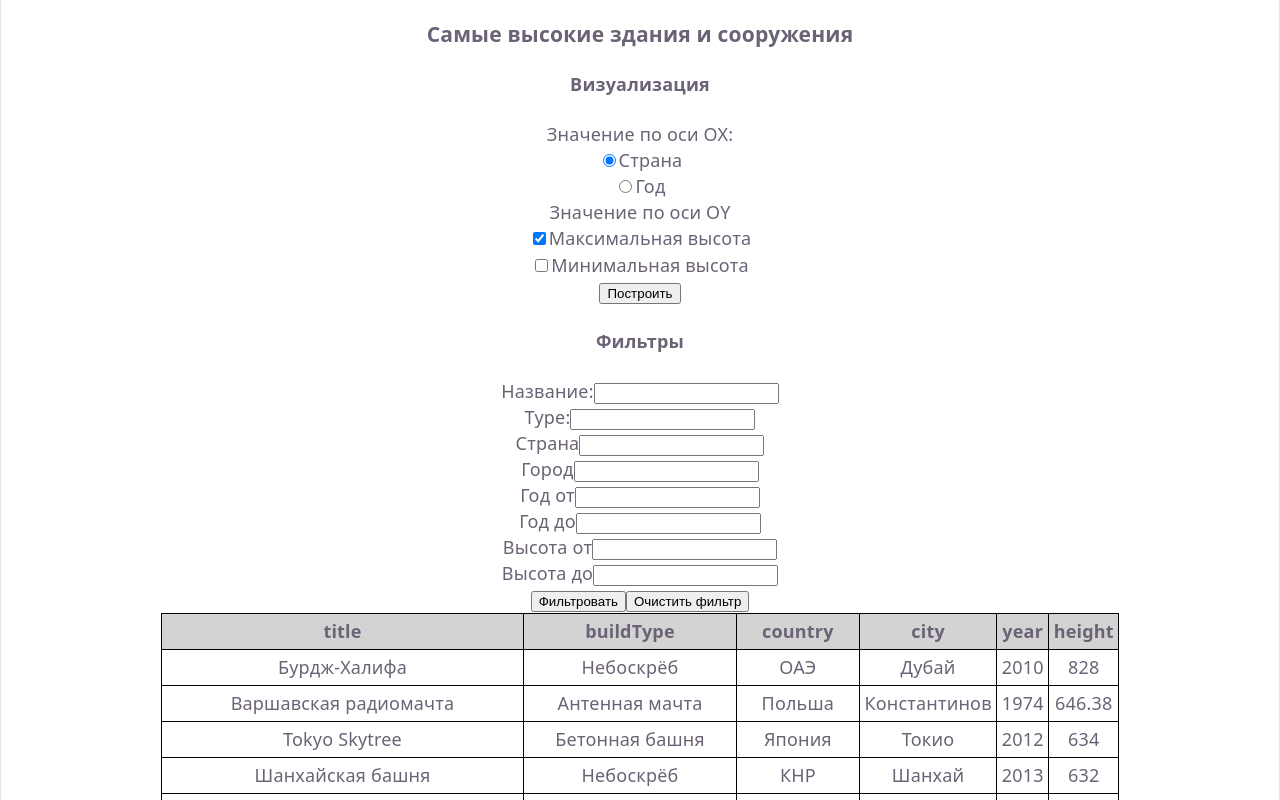
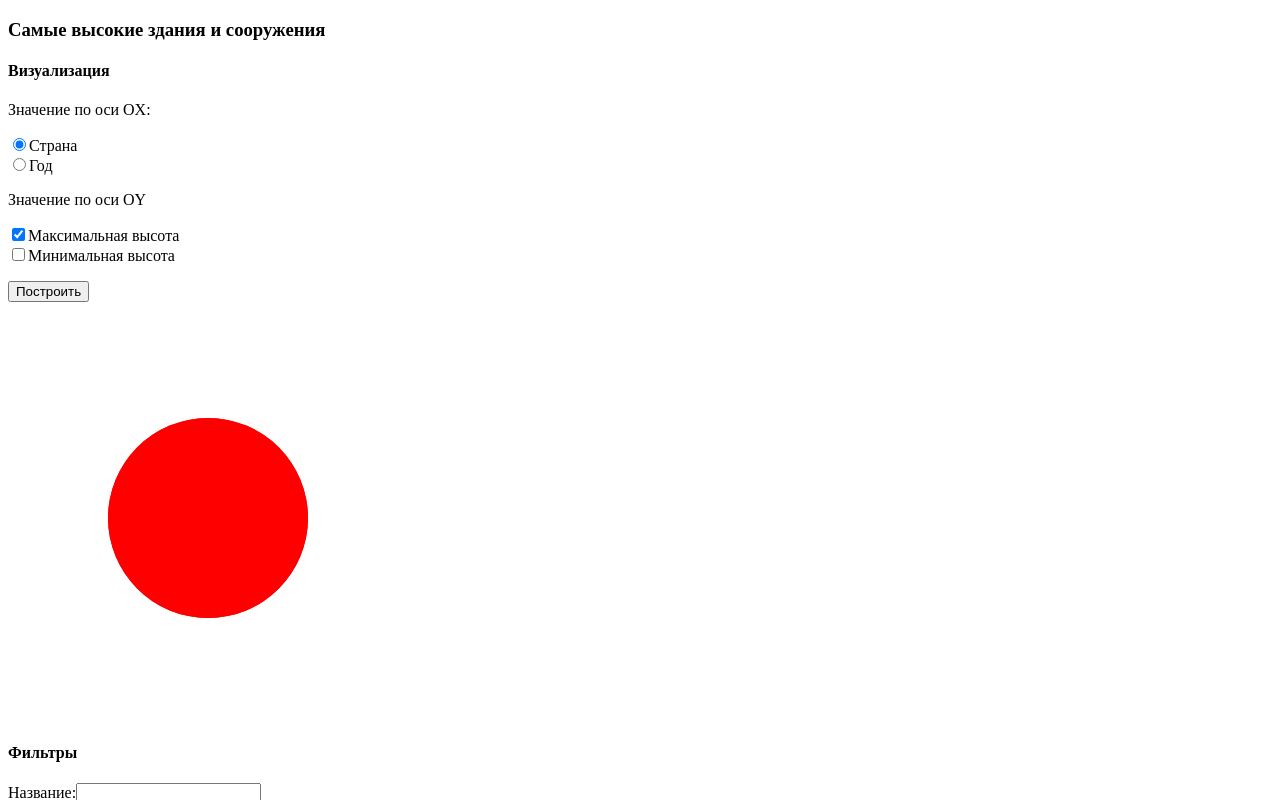
Before and after one commit to garden-mansion/lab_4, a React (Vite) app: page / in a window 1280 px wide. Shown: the top 800 px of the page. Built offline with nearby package versions, Linux system fonts and the light colour scheme.

Commit message:
feat: Задание 2 лабораторной 5

```diff
--- a/src/components/Chart.tsx
+++ b/src/components/Chart.tsx
@@ -1,10 +1,12 @@
 import { useState, type FC, type SubmitEventHandler } from 'react';
 
 import type { Building } from '../data';
+import { ChartDraw } from './ChartDraw';
 
-interface ChartProps {}
+// interface ChartProps {}
 
-export const Chart: FC<ChartProps> = () => {
+// export const Chart: FC<ChartProps> = () => {
+export const Chart: FC = () => {
 	const [ox, setOx] = useState<keyof Building>('country');
 	const [oy, setOy] = useState<{ maxValue: boolean; minValue: boolean }>({
 		maxValue: true,
@@ -56,6 +58,8 @@ export const Chart: FC<ChartProps> = () => {
 					<button type="submit">Построить </button>
 				</p>
 			</form>
+
+			<ChartDraw />
 		</>
 	);
 };
--- /dev/null
+++ b/src/components/ChartDraw.tsx
@@ -0,0 +1,22 @@
+import * as d3 from 'd3';
+import { useEffect, useRef, type FC } from 'react';
+
+// interface ChartDrawProps {}
+
+// export const ChartDraw: FC<ChartDrawProps> = () => {
+export const ChartDraw: FC = () => {
+	const chartRef = useRef<SVGSVGElement>(null);
+
+	useEffect(() => {
+		const svg = d3.select(chartRef.current);
+
+		svg
+			.append('circle')
+			.attr('r', 100)
+			.attr('cx', 200)
+			.attr('cy', 200)
+			.style('fill', 'red');
+	}, []);
+
+	return <svg ref={chartRef}></svg>;
+};
--- a/src/css/App.css
+++ b/src/css/App.css
@@ -1,130 +1,15 @@
-#center {
-	display: flex;
-	flex-direction: column;
-	gap: 25px;
-	place-content: center;
-	place-items: center;
-	flex-grow: 1;
-
-	@media (max-width: 1024px) {
-		padding: 32px 20px 24px;
-		gap: 18px;
-	}
+svg {
+	width: 800px;
+	height: 400px;
 }
 
-#next-steps {
-	display: flex;
-	border-top: 1px solid var(--border);
-	text-align: left;
-
-	& > div {
-		flex: 1 1 0;
-		padding: 32px;
-
-		@media (max-width: 1024px) {
-			padding: 24px 20px;
-		}
-	}
-
-	.icon {
-		margin-bottom: 16px;
-		width: 22px;
-		height: 22px;
-	}
-
-	@media (max-width: 1024px) {
-		flex-direction: column;
-		text-align: center;
-	}
+svg path,
+line {
+	fill: none;
+	stroke: black;
+	width: 1px;
 }
 
-#docs {
-	border-right: 1px solid var(--border);
-
-	@media (max-width: 1024px) {
-		border-right: none;
-		border-bottom: 1px solid var(--border);
-	}
+svg text {
+	font: 8px Verdana;
 }
-
-#next-steps ul {
-	list-style: none;
-	padding: 0;
-	display: flex;
-	gap: 8px;
-	margin: 32px 0 0;
-
-	.logo {
-		height: 18px;
-	}
-
-	a {
-		color: var(--text-h);
-		font-size: 16px;
-		border-radius: 6px;
-		background: var(--social-bg);
-		display: flex;
-		padding: 6px 12px;
-		align-items: center;
-		gap: 8px;
-		text-decoration: none;
-		transition: box-shadow 0.3s;
-
-		&:hover {
-			box-shadow: var(--shadow);
-		}
-
-		.button-icon {
-			height: 18px;
-			width: 18px;
-		}
-	}
-
-	@media (max-width: 1024px) {
-		margin-top: 20px;
-		flex-wrap: wrap;
-		justify-content: center;
-
-		li {
-			flex: 1 1 calc(50% - 8px);
-		}
-
-		a {
-			width: 100%;
-			justify-content: center;
-			box-sizing: border-box;
-		}
-	}
-}
-
-#spacer {
-	height: 88px;
-	border-top: 1px solid var(--border);
-
-	@media (max-width: 1024px) {
-		height: 48px;
-	}
-}
-
-.ticks {
-	position: relative;
-	width: 100%;
-
-	&::before,
-	&::after {
-		content: '';
-		position: absolute;
-		top: -4.5px;
-		border: 5px solid transparent;
-	}
-
-	&::before {
-		left: 0;
-		border-left-color: var(--border);
-	}
-
-	&::after {
-		right: 0;
-		border-right-color: var(--border);
-	}
-}
--- a/src/css/index.css
+++ /dev/null
@@ -1,114 +0,0 @@
-:root {
-	--text: #6b6375;
-	--text-h: #08060d;
-	--bg: #fff;
-	--border: #e5e4e7;
-	--code-bg: #f4f3ec;
-	--accent: #aa3bff;
-	--accent-bg: rgba(170, 59, 255, 0.1);
-	--accent-border: rgba(170, 59, 255, 0.5);
-	--social-bg: rgba(244, 243, 236, 0.5);
-	--shadow:
-		rgba(0, 0, 0, 0.1) 0 10px 15px -3px, rgba(0, 0, 0, 0.05) 0 4px 6px -2px;
-
-	--sans: system-ui, 'Segoe UI', Roboto, sans-serif;
-	--heading: system-ui, 'Segoe UI', Roboto, sans-serif;
-	--mono: ui-monospace, Consolas, monospace;
-
-	font: 18px/145% var(--sans);
-	letter-spacing: 0.18px;
-	color-scheme: light dark;
-	color: var(--text);
-	background: var(--bg);
-	font-synthesis: none;
-	text-rendering: optimizeLegibility;
-	-webkit-font-smoothing: antialiased;
-	-moz-osx-font-smoothing: grayscale;
-
-	@media (max-width: 1024px) {
-		font-size: 16px;
-	}
-}
-
-@media (prefers-color-scheme: dark) {
-	:root {
-		--text: #9ca3af;
-		--text-h: #f3f4f6;
-		--bg: #16171d;
-		--border: #2e303a;
-		--code-bg: #1f2028;
-		--accent: #c084fc;
-		--accent-bg: rgba(192, 132, 252, 0.15);
-		--accent-border: rgba(192, 132, 252, 0.5);
-		--social-bg: rgba(47, 48, 58, 0.5);
-		--shadow:
-			rgba(0, 0, 0, 0.4) 0 10px 15px -3px, rgba(0, 0, 0, 0.25) 0 4px 6px -2px;
-	}
-
-	#social .button-icon {
-		filter: invert(1) brightness(2);
-	}
-}
-
-body {
-	margin: 0;
-}
-
-#root {
-	max-width: 100%;
-	margin: 0 auto;
-	text-align: center;
-	border-inline: 1px solid var(--border);
-	min-height: 100svh;
-	display: flex;
-	flex-direction: column;
-	box-sizing: border-box;
-}
-
-h1,
-h2 {
-	font-family: var(--heading);
-	font-weight: 500;
-	color: var(--text-h);
-}
-
-h1 {
-	font-size: 56px;
-	letter-spacing: -1.68px;
-	margin: 32px 0;
-
-	@media (max-width: 1024px) {
-		font-size: 36px;
-		margin: 20px 0;
-	}
-}
-
-h2 {
-	font-size: 24px;
-	line-height: 118%;
-	letter-spacing: -0.24px;
-	margin: 0 0 8px;
-
-	@media (max-width: 1024px) {
-		font-size: 20px;
-	}
-}
-
-p {
-	margin: 0;
-}
-
-code,
-.counter {
-	font-family: var(--mono);
-	display: inline-flex;
-	border-radius: 4px;
-	color: var(--text-h);
-}
-
-code {
-	font-size: 15px;
-	line-height: 135%;
-	padding: 4px 8px;
-	background: var(--code-bg);
-}
--- a/src/index.tsx
+++ b/src/index.tsx
@@ -1,7 +1,6 @@
 import { StrictMode } from 'react';
 import { createRoot } from 'react-dom/client';
 
-import './css/index.css';
 import App from './App.js';
 
 const root = createRoot(document.getElementById('root')!);
```
